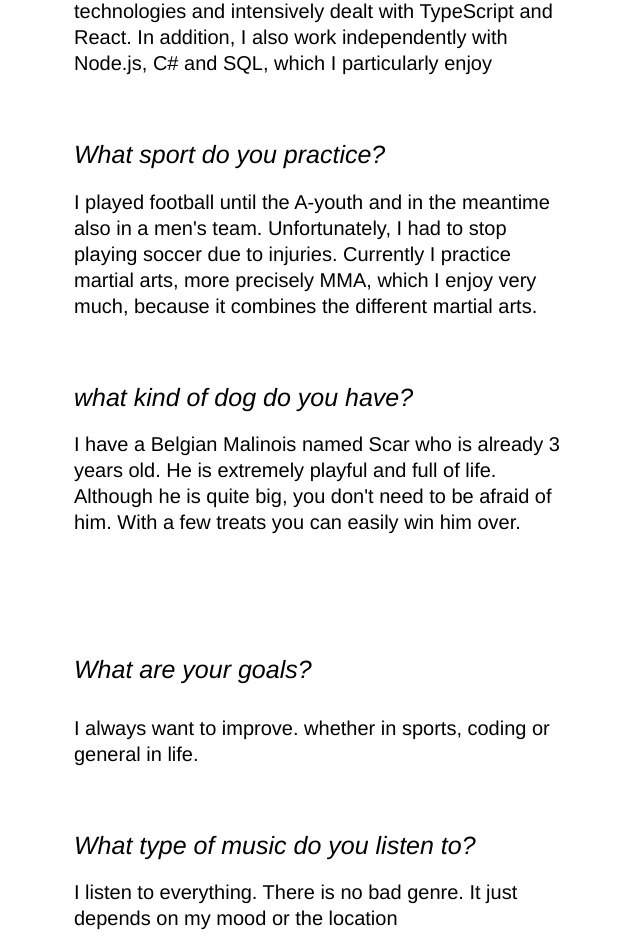
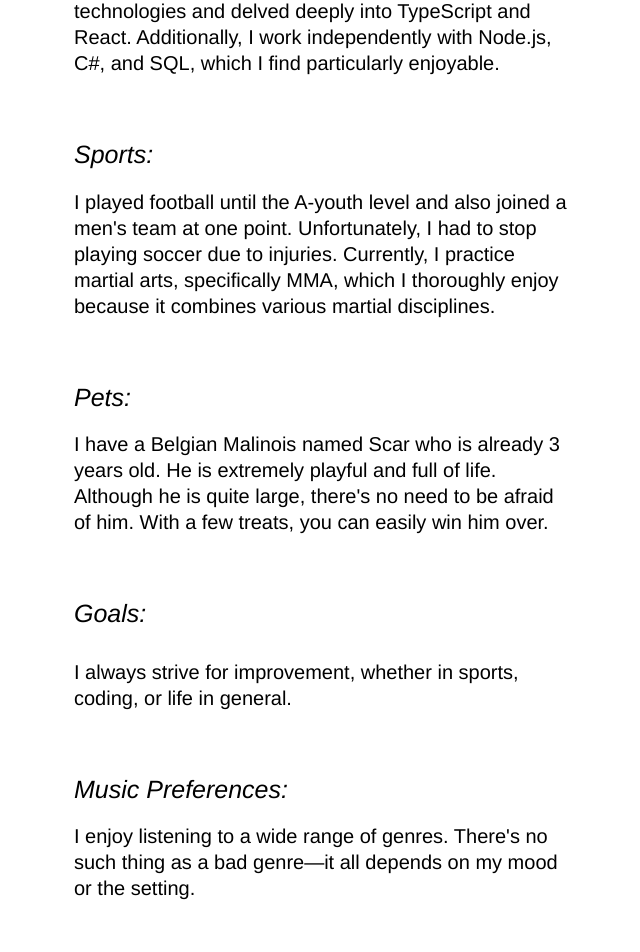
Before and after one commit to Hodsha/shayan-bondar, a React (Vite) app: page /#/ in a window 1280 px wide. Shown: the part 420-1372 px from the top of the page, without its empty margins (316-956 px from the left). Built offline with nearby package versions, Linux system fonts and the light colour scheme.

Commit message:
update language

```diff
--- a/src/App.tsx
+++ b/src/App.tsx
@@ -9,8 +9,9 @@ import Games from './pages/Games/Games'
 
 function App() {
   return (
-    <ThemeProvider>
+
       <HashRouter>
+        <ThemeProvider>
           <Navbar />
           <Routes>
             <Route path='/' element={<Home />} />
@@ -18,8 +19,9 @@ function App() {
             <Route path='/Games' element={<Games />}/>
             <Route path='/TimeLine' element={<TimeLine />} />
           </Routes>
+          </ThemeProvider>
       </HashRouter>
-    </ThemeProvider>
+
   )
 }
 
--- a/src/loc/de.ts
+++ b/src/loc/de.ts
@@ -7,19 +7,19 @@ const deTranslations = {
   "Game": "Spiele",
 
   //Home
-  "HomeTitle1": "Wer bin ich?",
+  "HomeTitle": "Wer bin ich?",
   "Introduction": "Hallo! Ich heiße Shayan und bin ein aufstrebender Junior Entwickler aus Deutschland ",
   "AboutMe": "Über mich",
-  "CodingSkills": "Programmierkenntnisse",
+  "CodingSkills": "Programmierkenntnisse:",
   "AboutCoding": "Während meiner Ausbildung habe ich eine Vielzahl von Technologien kennengelernt und mich intensiv mit TypeScript und React auseinandergesetzt. Darüber hinaus arbeite ich auch eigenständig mit Node.js, C# und SQL, was mir besonders viel Freude bereitet",
-  "SportQues.": "Welchen Sport treibst du?",
+  "SportQues.": "Sport:",
   "Sport": "Ich habe bis zur A-Jugend Fußball gespielt und zwischenzeitlich auch in einer Herrenmannschaft. Leider musste ich aufgrund von Verletzungen mit dem Fußball aufhören. Derzeit betreibe ich Kampfsport, genauer gesagt MMA, was mir sehr viel Spaß macht, da es die verschiedenen Kampfsportarten miteinander kombiniert.",
-  "DogQues.": "Was für einen Hund haben Sie?",
+  "DogQues.": "Haustiere:",
   "Scar": "Ich habe einen belgischen Malinois namens Scar, der bereits 3 Jahre alt ist. Er ist äußerst verspielt und lebensfroh. Obwohl er ziemlich groß ist, braucht man keine Angst vor ihm zu haben. Mit ein paar Leckerlis kann man ihn ganz leicht für sich gewinnen.",
-  "GoalsQues.": "Was sind deine Ziele?",
+  "GoalsQues.": "Ziele:",
   "Goals": "Ich will mich immer verbessern, sei es im Sport, beim Programmieren oder allgemein im Leben.",
-  "MusicQues.": "Welche Art von Musik hörst du?",
-  "Music": "Ich höre mir alles an. Es gibt kein schlechtes Genre. Es hängt einfach von meiner Stimmung oder dem Ort ab.",
+  "MusicQues.": "Musikvorlieben",
+  "Music": "Ich höre gerne eine Vielzahl von Genres. Es gibt kein schlechtes Genre. Es hängt einfach von meiner Stimmung oder der Situation ab.",
 }
 
 export default deTranslations;
--- a/src/loc/en.ts
+++ b/src/loc/en.ts
@@ -7,19 +7,19 @@ const enTranslations = {
   "Game": "Games",
 
   //Home
-  "HomeTitle1": "Who is this guy?",
-  "Introduction": "Hello there! My name is Shayan and I am an aspiring junior developer from Germany.",
+  "HomeTitle": "Who is this guy?",
+  "Introduction": "Hello there! My name is Shayan, and I am an aspiring junior developer from Germany.",
   "AboutMe": "About Me",
-  "CodingSkills": "Coding Skills",
-  "AboutCoding": "During my training I got to know a variety of technologies and intensively dealt with TypeScript and React. In addition, I also work independently with Node.js, C# and SQL, which I particularly enjoy",
-  "SportQues.": "What sport do you practice?",
-  "Sport": "I played football until the A-youth and in the meantime also in a men's team. Unfortunately, I had to stop playing soccer due to injuries. Currently I practice martial arts, more precisely MMA, which I enjoy very much, because it combines the different martial arts.",
-  "DogQues.": "what kind of dog do you have?",
-  "Scar": "I have a Belgian Malinois named Scar who is already 3 years old. He is extremely playful and full of life. Although he is quite big, you don't need to be afraid of him. With a few treats you can easily win him over.",
-  "GoalsQues.": "What are your goals?",
-  "Goals": "I always want to improve. whether in sports, coding or general in life.",
-  "MusicQues.": "What type of music do you listen to?",
-  "Music": "I listen to everything. There is no bad genre. It just depends on my mood or the location"
+  "CodingSkills": "Coding Skills:",
+  "AboutCoding": "During my training, I acquainted myself with a variety of technologies and delved deeply into TypeScript and React. Additionally, I work independently with Node.js, C#, and SQL, which I find particularly enjoyable.",
+  "SportQues.": "Sports:",
+  "Sport": "I played football until the A-youth level and also joined a men's team at one point. Unfortunately, I had to stop playing soccer due to injuries. Currently, I practice martial arts, specifically MMA, which I thoroughly enjoy because it combines various martial disciplines.",
+  "DogQues.": "Pets:",
+  "Scar": "I have a Belgian Malinois named Scar who is already 3 years old. He is extremely playful and full of life. Although he is quite large, there's no need to be afraid of him. With a few treats, you can easily win him over.",
+  "GoalsQues.": "Goals:",
+  "Goals": "I always strive for improvement, whether in sports, coding, or life in general.",
+  "MusicQues.": "Music Preferences:",
+  "Music": "I enjoy listening to a wide range of genres. There's no such thing as a bad genre—it all depends on my mood or the setting."
 };
 
 export default enTranslations;
--- a/src/pages/Home/Home.tsx
+++ b/src/pages/Home/Home.tsx
@@ -1,7 +1,6 @@
 import React, { useContext } from 'react'
 import { ThemeContext } from '../../Hooks/ThemeContext';
 import './home.scss';
-import Loader from '../../components/Loader/Loader';
 import { useTranslation } from 'react-i18next';
 
 
@@ -14,7 +13,7 @@ export default function Home() {
             <div id="bodyStyle" >
                 <div className="gradient">
                     <section>
-                        <h2 className="text-4xl">{t('HomeTitle1')}</h2>
+                        <h2 className="text-4xl">{t('HomeTitle')}</h2>
                         <br />
                         <p>{t('Introduction')}</p>
                     </section>
@@ -28,9 +27,8 @@ export default function Home() {
 
                         <h3 className="superscription">{t('DogQues.')}</h3><br />
                         <p className="space-maker">
-                        {t('Scar')}<br /> <br />
+                        {t('Scar')}<br />
                         </p>
-                        <br /> <br />
                         {/* <h3 className="superscription">{t('Goal')}</h3><br />
                         <p className="space-maker">well i can answer that quickly. just check out my page where i introduce you my favorite movies and series<br /> <br /> </p> */}
 
@@ -43,7 +41,7 @@ export default function Home() {
 
                         </p>
                         <h3 className="superscription">{t('MusicQues.')}</h3><br />
-                        <p>{t('Music')}</p><br /><br /><br /><br /><br />
+                        <p>{t('Music')}</p>
                     </section>
                 </div>
             </div>
```
